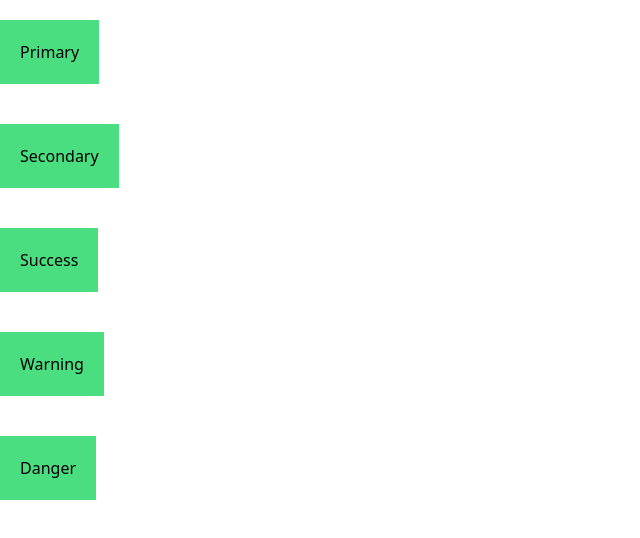
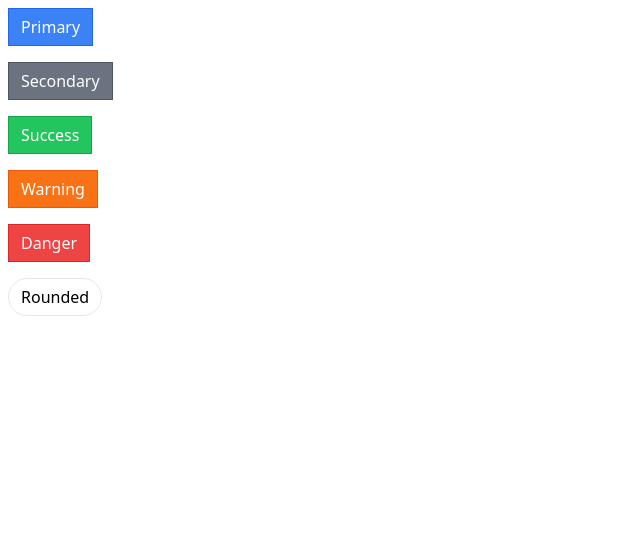
Before and after one commit to KaranMeghe/Components-Library, a React (Create React App) app in the folder library/: page / in a window 1280 px wide. Shown: the top 538 px of the page, without its empty margins (0-640 px from the left). Built offline with nearby package versions, Linux system fonts and the light colour scheme.

Commit message:
Style - styling for button is depends on prop we have passed on button component

```diff
--- a/library/src/App.js
+++ b/library/src/App.js
@@ -32,6 +32,10 @@ const App = () => {
           Danger
         </Button>
       </div>
+
+      <div>
+        <Button rounded>Rounded</Button>
+      </div>
     </div>
   );
 };
--- a/library/src/Button.js
+++ b/library/src/Button.js
@@ -10,7 +10,21 @@ const Button = ({
   outline,
   rounded,
 }) => {
-  return <button className=" bg-green-400 p-5 my-5">{children}</button>;
+  let baseClassName = "px-3 py-1.5 border m-2";
+  if (primary) {
+    baseClassName += " bg-blue-500 border-blue-600 text-white";
+  } else if (secondary) {
+    baseClassName += " bg-gray-500 border-gray-600 text-white";
+  } else if (success) {
+    baseClassName += " bg-green-500 border-green-600 text-white";
+  } else if (warning) {
+    baseClassName += " bg-orange-500 border-orange-600 text-white";
+  } else if (danger) {
+    baseClassName += " bg-red-500 border-red-600 text-white";
+  } else if (rounded) {
+    baseClassName += " rounded-full";
+  }
+  return <button className={baseClassName}>{children}</button>;
 };
 
 Button.propTypes = {
@@ -26,7 +40,6 @@ Button.propTypes = {
     success,
     warning,
     danger,
-    outline,
     rounded,
   }) => {
     const count =
@@ -34,7 +47,8 @@ Button.propTypes = {
       Number(!!secondary) +
       Number(!!success) +
       Number(!!warning) +
-      Number(!!danger);
+      Number(!!danger) +
+      Number(!!rounded);
 
     if (count > 1) {
       return new Error(
@@ -45,7 +59,3 @@ Button.propTypes = {
 };
 
 export default Button;
-
-// npm install -D tailwindcss postcss autoprefixer
-
-// npx tailwindcss init -p
```
